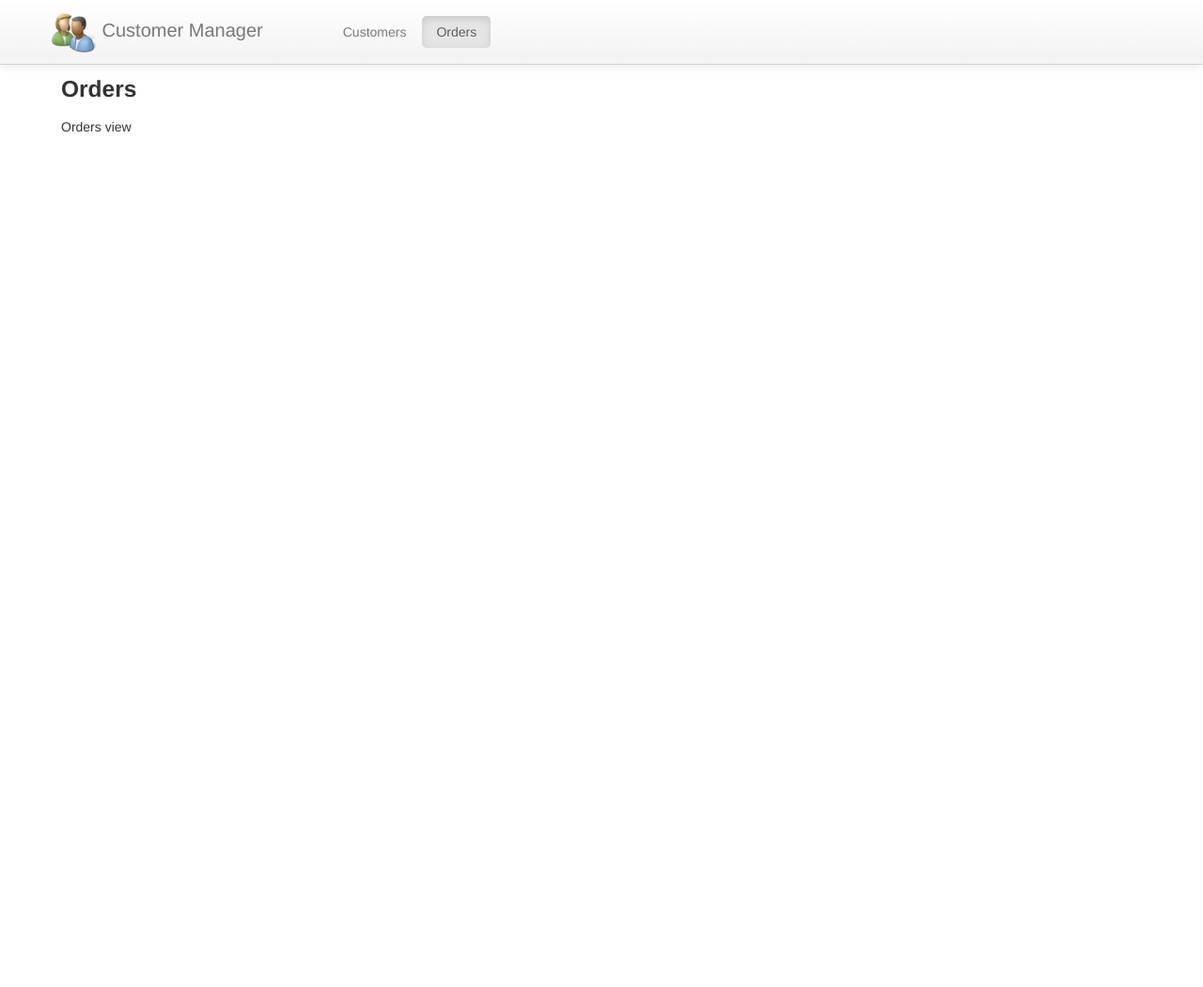
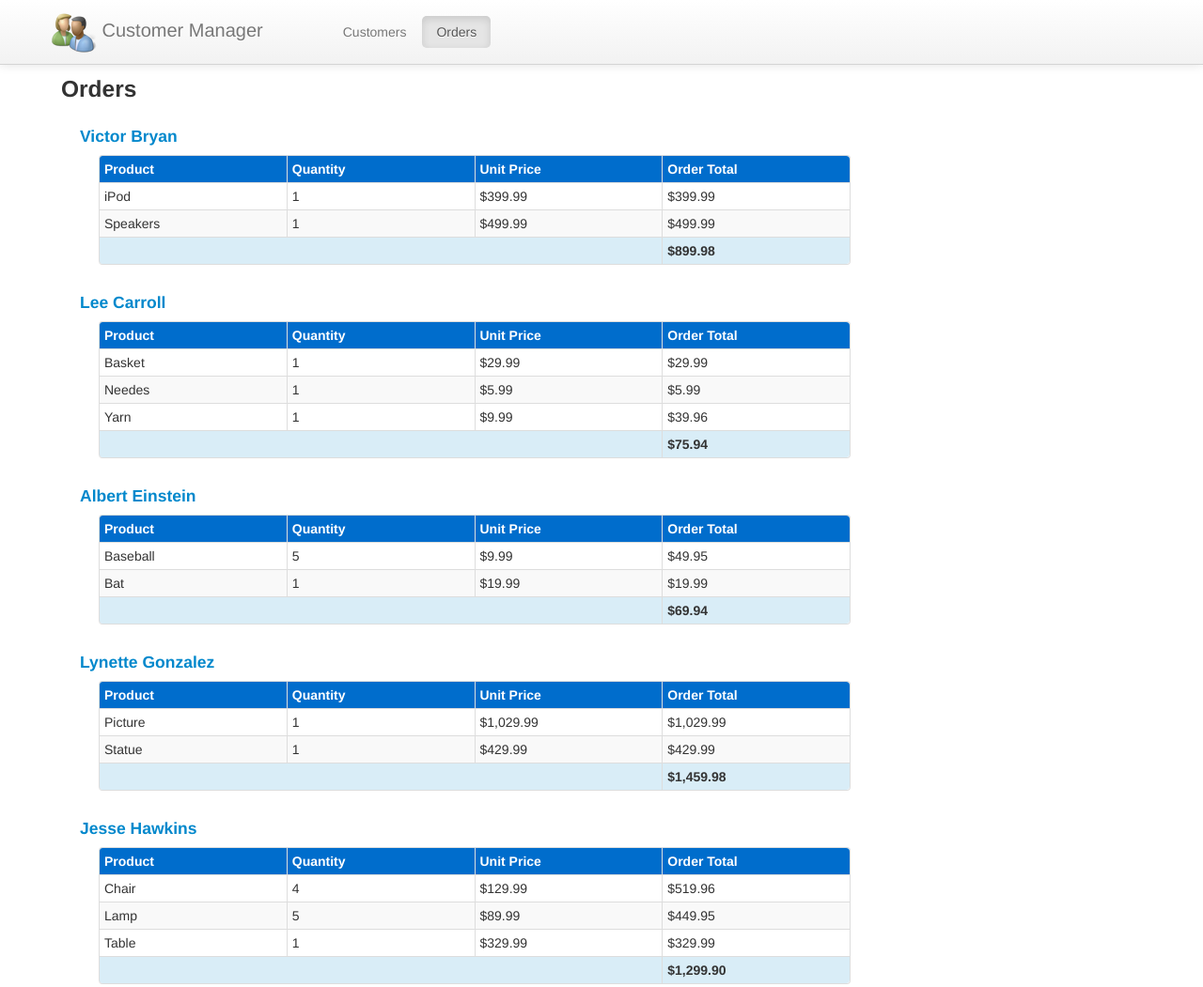
Before and after one commit to Anuj-Shrestha/CustomerApp, a website: page index.html at #/orders in a window 1280 px wide. Shown: the top 1051 px of the page at 94% size. Before the commit the page ends 800 px from the top, so only its background shows below. Drawn offline with Linux system fonts and the light colour scheme; files whose address does not match are found by name.

Commit message:
Add orders tab with order tabel and sort feature

```diff
--- a/controllers/customerController.js
+++ b/controllers/customerController.js
@@ -24,3 +24,30 @@ app.controller('NavbarController', function ($scope, $location) {
         }
     }
 });
+
+app.controller('OrdersController', function ($scope, customerService) {
+    $scope.customers = customerService.getCustomers();
+});
+
+app.controller('OrderChildController', function($scope) {
+    $scope.orderby = 'product';
+    $scope.reverse = false;
+    $scope.ordersTotal = 0.00;
+
+    init();
+
+    function init() {
+        if ($scope.customer && $scope.customer.orders) {
+            var total = 0.00;
+            $scope.customer.orders.map(order => total += order.orderTotal);
+            $scope.ordersTotal = total;
+        }
+    }
+
+    $scope.setOrder = function (orderby) {
+        if (orderby === $scope.orderby) {
+            $scope.reverse = !$scope.reverse;
+        }
+        $scope.orderby = orderby;
+    }
+});
--- a/views/orders.html
+++ b/views/orders.html
@@ -1,11 +1,16 @@
 
-<div class="customers view">
+<div class="orders view">
     <div class="container">
         <header>
             <h3>Orders</h3>
         </header>
-        <div>
-            Orders view
+        <div class="row">
+           <div class="span12" data-ng-repeat="customer in customers | orderBy:'lastName'">
+                <div class="indent">
+                    <h4 class=""><a href="#/customerOrders/{{customer.id}}">{{customer.firstName + ' ' + customer.lastName}}</a></h4>
+                    <div data-ng-include="'views/ordersTable.html'"></div>
+                </div>
+           </div>
         </div>
     </div>
 </div>
--- /dev/null
+++ b/views/ordersTable.html
@@ -0,0 +1,41 @@
+<table class="table table-hover table-striped table-condensed table-bordered ordersTable" data-ng-controller="OrderChildController">
+    <thead>
+        <tr>
+            <th data-ng-click="setOrder('product')">Product</th>
+            <th data-ng-click="setOrder('quantity')">Quantity</th>
+            <th data-ng-click="setOrder('price')">Unit Price</th>
+            <th data-ng-click="setOrder('orderTotal')">Order Total</th>
+        </tr>
+    </thead>
+    <tbody>
+        <tr data-ng-hide="customer.orders || customer.orders.length > 0" class="error">
+            <td colspan="4">
+                <div class="text-center">
+                    <strong>No orders found</strong>
+                </div>
+            </td>
+        </tr>
+        <tr data-ng-repeat="order in customer.orders | orderBy:orderby:reverse">
+            <td>
+                {{ order.product }}
+            </td>
+            <td>
+                {{ order.quantity }}
+            </td>
+            <td>
+                {{ order.price | currency }}
+            </td>
+            <td>
+                {{ order.orderTotal | currency }}
+            </td>
+        </tr>
+        <tr class="info">
+            <td colspan="3">
+                &nbsp;
+            </td>
+            <td>
+                <strong>{{ ordersTotal | currency }}</strong>
+            </td>
+        </tr>
+    </tbody>
+</table>
```
